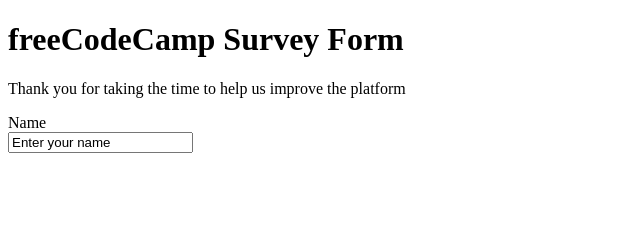
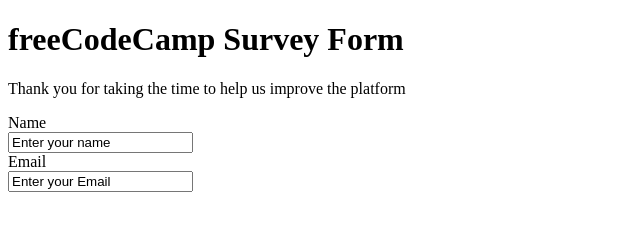
Before and after one commit to Anand8317/microverse-helloWorld, a plain HTML site: page index.html in a window 1280 px wide. Shown: the whole page, without its empty margins (0-640 px from the left). Drawn offline with Linux system fonts and the light colour scheme.

Commit message:
5-th and 6-th story

```diff
--- a/index.html
+++ b/index.html
@@ -27,6 +27,9 @@
     <form id="survey-form">
       <label for="name">Name</label><br>
       <input type="text" id="name" value="Enter your name"/><br>
+      <label for="name">Email</label><br>
+      <input type="email" id="email" value="Enter your Email" required/><br>
+
 
     </form>
 
```
